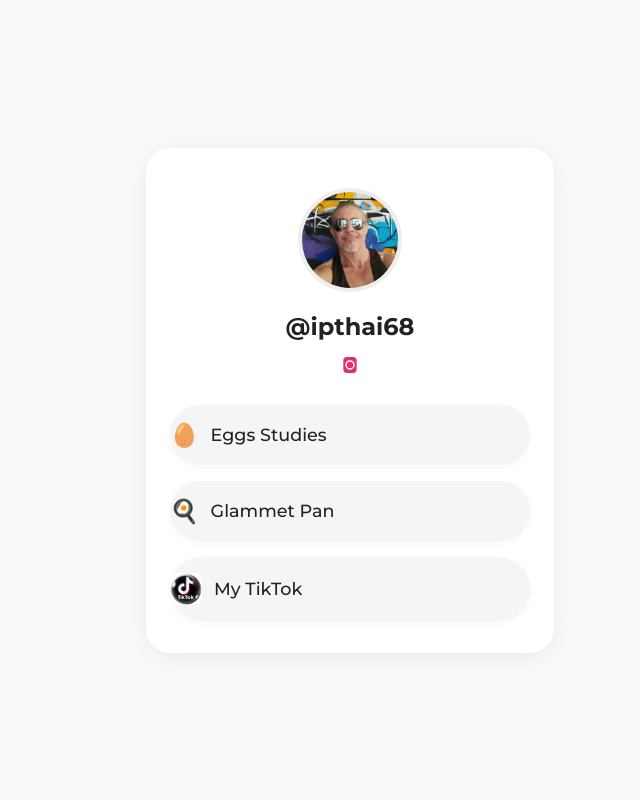
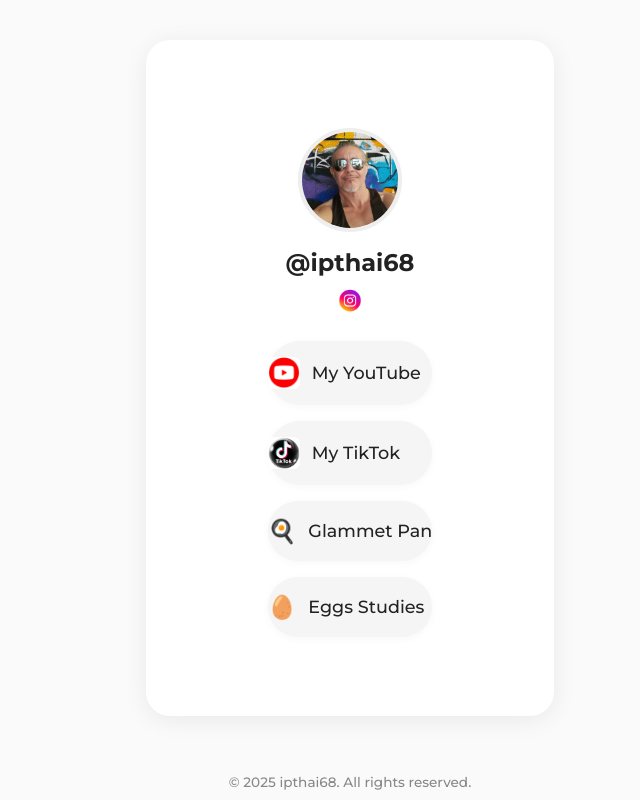
Before and after one commit to ipasi68/ipasi68.github.io, a plain HTML site: page index.html in a window 1280 px wide. Shown: the whole page, without its empty margins (290-930 px from the left). Drawn offline with Linux system fonts and the light colour scheme.

Commit message:
aggiunta footer copyright e aggiunto youtube e riordino generale

```diff
--- a/index.html
+++ b/index.html
@@ -15,27 +15,30 @@
         <h1 class="username">@ipthai68</h1>
         <div class="socials">
             <a href="https://instagram.com/ipthai68" target="_blank" class="social-link" aria-label="Instagram">
-                <svg width="32" height="32" viewBox="0 0 24 24" fill="none" xmlns="http://www.w3.org/2000/svg">
-                    <circle cx="12" cy="12" r="10" fill="#fff"/>
-                    <path d="M16.98 8.5C16.98 7.12 15.88 6 14.5 6H9.5C8.12 6 7 7.12 7 8.5V15.5C7 16.88 8.12 18 9.5 18H14.5C15.88 18 16.98 16.88 16.98 15.5V8.5ZM12 15.5C10.07 15.5 8.5 13.93 8.5 12C8.5 10.07 10.07 8.5 12 8.5C13.93 8.5 15.5 10.07 15.5 12C15.5 13.93 13.93 15.5 12 15.5ZM16.25 9.25C16.66 9.25 17 8.91 17 8.5C17 8.09 16.66 7.75 16.25 7.75C15.84 7.75 15.5 8.09 15.5 8.5C15.5 8.91 15.84 9.25 16.25 9.25Z" fill="#E1306C"/>
-                    <circle cx="12" cy="12" r="2.5" fill="#E1306C"/>
-                </svg>
+                <img src="IG.webp" alt="Instagram logo" style="width:32px;height:32px;border-radius:6px;object-fit:cover;vertical-align:middle;">
             </a>
         </div>
         <div class="links">
-            <a href="https://pubmed.ncbi.nlm.nih.gov/28978542/" class="link-item" target="_blank">
-                <span class="link-thumb" aria-hidden="true">🥚</span>
-                <span class="link-text">Eggs Studies</span>
+            <a href="https://youtube.com/@ivan68" class="link-item" target="_blank">
+                <span class="link-thumb" aria-hidden="true"><img src="yt.jpeg" alt="YouTube logo" style="width:32px;height:32px;border-radius:6px;object-fit:cover;"></span>
+                <span class="link-text">My YouTube</span>
+            </a>
+            <a href="https://vt.tiktok.com/ipthai68" class="link-item" target="_blank">
+                <span class="link-thumb" aria-hidden="true"><img src="tiktok.jpeg" alt="TikTok logo" style="width:32px;height:32px;border-radius:6px;object-fit:cover;"></span>
+                <span class="link-text">My TikTok</span>
             </a>
             <a href="https://vt.tiktok.com/ZSkrrPpsD/" class="link-item" target="_blank">
                 <span class="link-thumb" aria-hidden="true">🍳</span>
                 <span class="link-text">Glammet Pan</span>
             </a>
-            <a href="https://vt.tiktok.com/ipthai68" class="link-item" target="_blank">
-                <span class="link-thumb" aria-hidden="true"><img src="tiktok.jpeg" alt="TikTok logo" style="width:32px;height:32px;border-radius:6px;object-fit:cover;"></span>
-                <span class="link-text">My TikTok</span>
+            <a href="https://pubmed.ncbi.nlm.nih.gov/28978542/" class="link-item" target="_blank">
+                <span class="link-thumb" aria-hidden="true">🥚</span>
+                <span class="link-text">Eggs Studies</span>
             </a>
         </div>
     </div>
 </body>
+<footer class="footer">
+    © 2025 ipthai68. All rights reserved.
+</footer>
 </html>
--- a/style.css
+++ b/style.css
@@ -1,15 +1,24 @@
+html, body {
+    height: 100%;
+    margin: 0;
+    padding: 0;
+}
+
 body {
+    min-height: 100vh;
+    display: flex;
+    flex-direction: column;
+    align-items: center;
     background: #fafafa;
     font-family: 'Montserrat', Arial, sans-serif;
-    margin: 0;
-    padding: 0;
-    min-height: 100vh;
-    display: flex;
-    align-items: center;
-    justify-content: center;
 }
 
 .container {
+    flex: 1;
+    display: flex;
+    flex-direction: column;
+    align-items: center;
+    justify-content: center;
     background: #fff;
     border-radius: 24px;
     box-shadow: 0 4px 24px rgba(0,0,0,0.07);
@@ -17,6 +26,8 @@ body {
     max-width: 360px;
     width: 100%;
     text-align: center;
+    margin-top: 40px;
+    margin-bottom: 40px;
 }
 
 .profile-pic {
@@ -88,6 +99,15 @@ body {
     margin-left: 0;
 }
 
+.footer {
+    text-align: center;
+    color: #888;
+    font-size: 0.85rem;
+    padding: 18px 0 10px 0;
+    width: 100%;
+    margin-top: auto;
+}
+
 @media (max-width: 480px) {
     .container {
         padding: 24px 8px 16px 8px;
```
Also changed, not shown: IG.webp (added), yt.jpeg (added).
